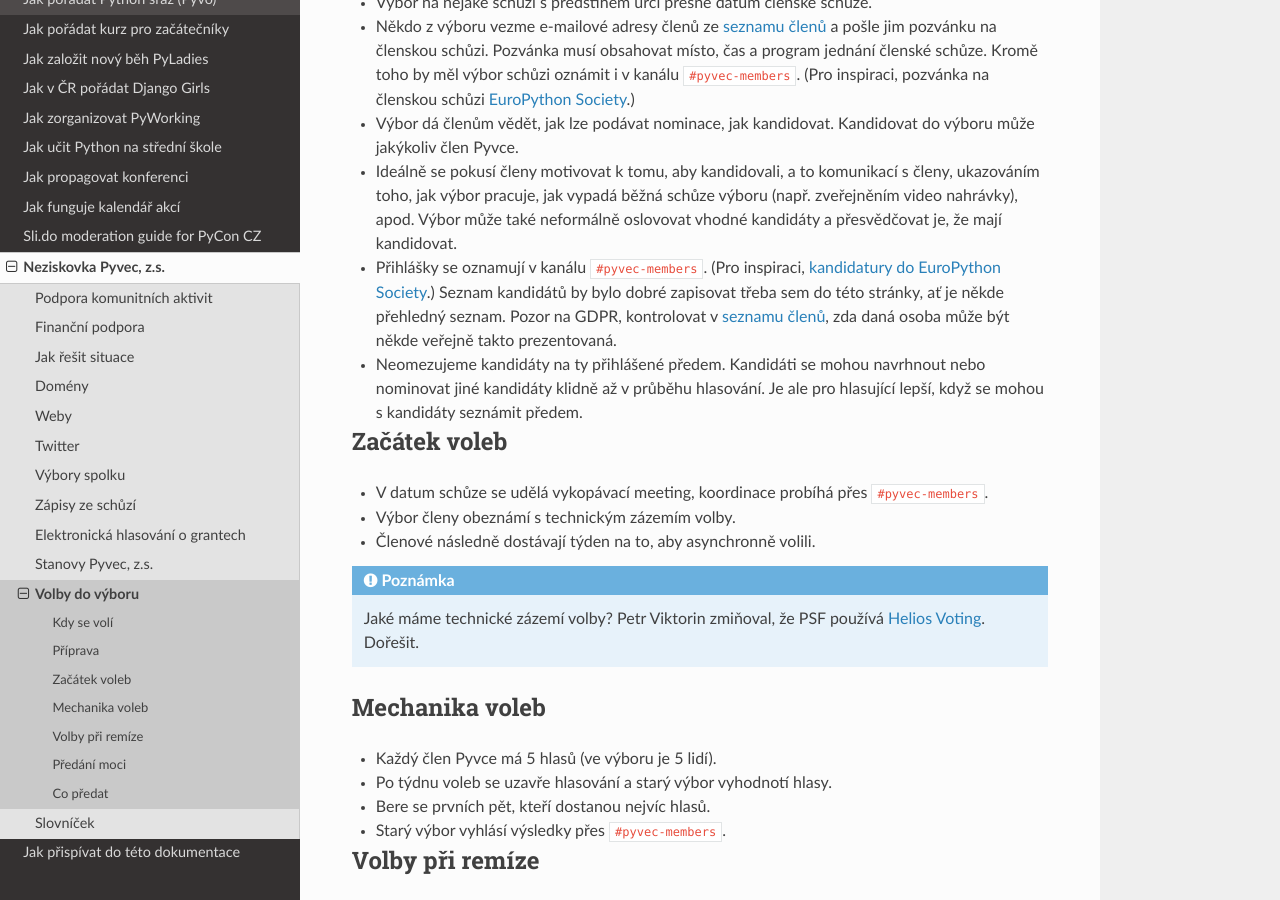
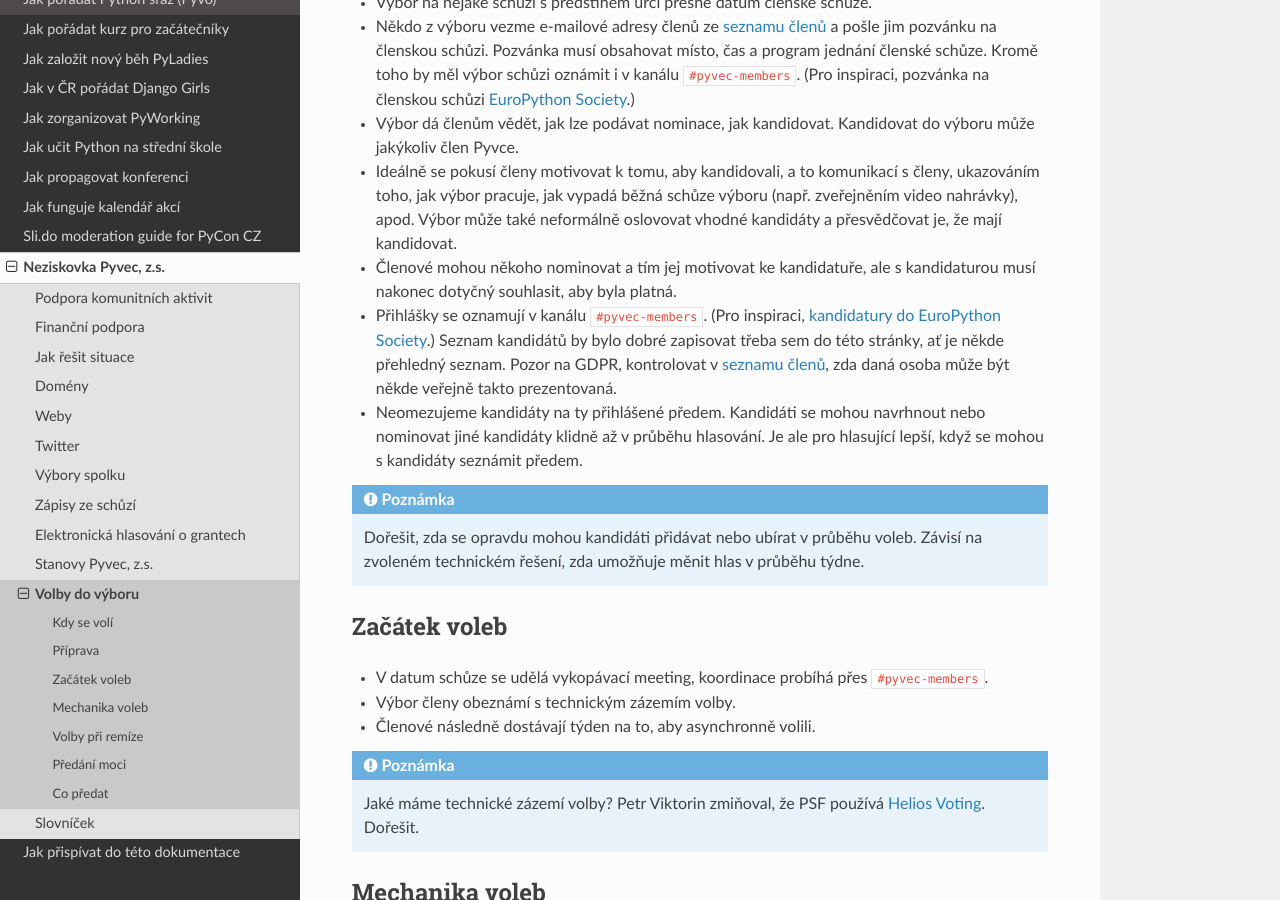
Before and after one commit to pyvec/docs.pyvec.org, a Sphinx documentation site: the page built from docs/operations/elections.rst, in a window 1280 px wide and 900 px high, scrolled down 622 px. Built offline with Sphinx 7.4.7 and the Read the Docs theme 2.0.0, drawn with Linux system fonts in a browser that asks for light colours; cross-references to code outside the pages are shown as plain code.

Commit message:
edits to elections

```diff
--- a/docs/operations/elections.rst
+++ b/docs/operations/elections.rst
@@ -23,8 +23,12 @@ Příprava
 - Někdo z výboru vezme e-mailové adresy členů ze `seznamu členů <https://docs.google.com/spreadsheets/d/1n8hzBnwZ5ANkUCvwEy8rWsXlqeAAwu-5JBodT5OJx_I/edit#gid=0>`__ a pošle jim pozvánku na členskou schůzi. Pozvánka musí obsahovat místo, čas a program jednání členské schůze. Kromě toho by měl výbor schůzi oznámit i v kanálu :slack:`#pyvec-members`. (Pro inspiraci, pozvánka na členskou schůzi `EuroPython Society <https://www.europython-society.org/europython-society-general-assembly-2020/>`__.)
 - Výbor dá členům vědět, jak lze podávat nominace, jak kandidovat. Kandidovat do výboru může jakýkoliv člen Pyvce.
 - Ideálně se pokusí členy motivovat k tomu, aby kandidovali, a to komunikací s členy, ukazováním toho, jak výbor pracuje, jak vypadá běžná schůze výboru (např. zveřejněním video nahrávky), apod. Výbor může také neformálně oslovovat vhodné kandidáty a přesvědčovat je, že mají kandidovat.
+- Členové mohou někoho nominovat a tím jej motivovat ke kandidatuře, ale s kandidaturou musí nakonec dotyčný souhlasit, aby byla platná.
 - Přihlášky se oznamují v kanálu :slack:`#pyvec-members`. (Pro inspiraci, `kandidatury do EuroPython Society <https://www.europython-society.org/list-of-eps-board-candidates-for-20192020/>`__.) Seznam kandidátů by bylo dobré zapisovat třeba sem do této stránky, ať je někde přehledný seznam. Pozor na GDPR, kontrolovat v `seznamu členů <https://docs.google.com/spreadsheets/d/1n8hzBnwZ5ANkUCvwEy8rWsXlqeAAwu-5JBodT5OJx_I/edit#gid=0>`__, zda daná osoba může být někde veřejně takto prezentovaná.
 - Neomezujeme kandidáty na ty přihlášené předem. Kandidáti se mohou navrhnout nebo nominovat jiné kandidáty klidně až v průběhu hlasování. Je ale pro hlasující lepší, když se mohou s kandidáty seznámit předem.
+
+.. note::
+    Dořešit, zda se opravdu mohou kandidáti přidávat nebo ubírat v průběhu voleb. Závisí na zvoleném technickém řešení, zda umožňuje měnit hlas v průběhu týdne.
 
 Začátek voleb
 -------------
```
